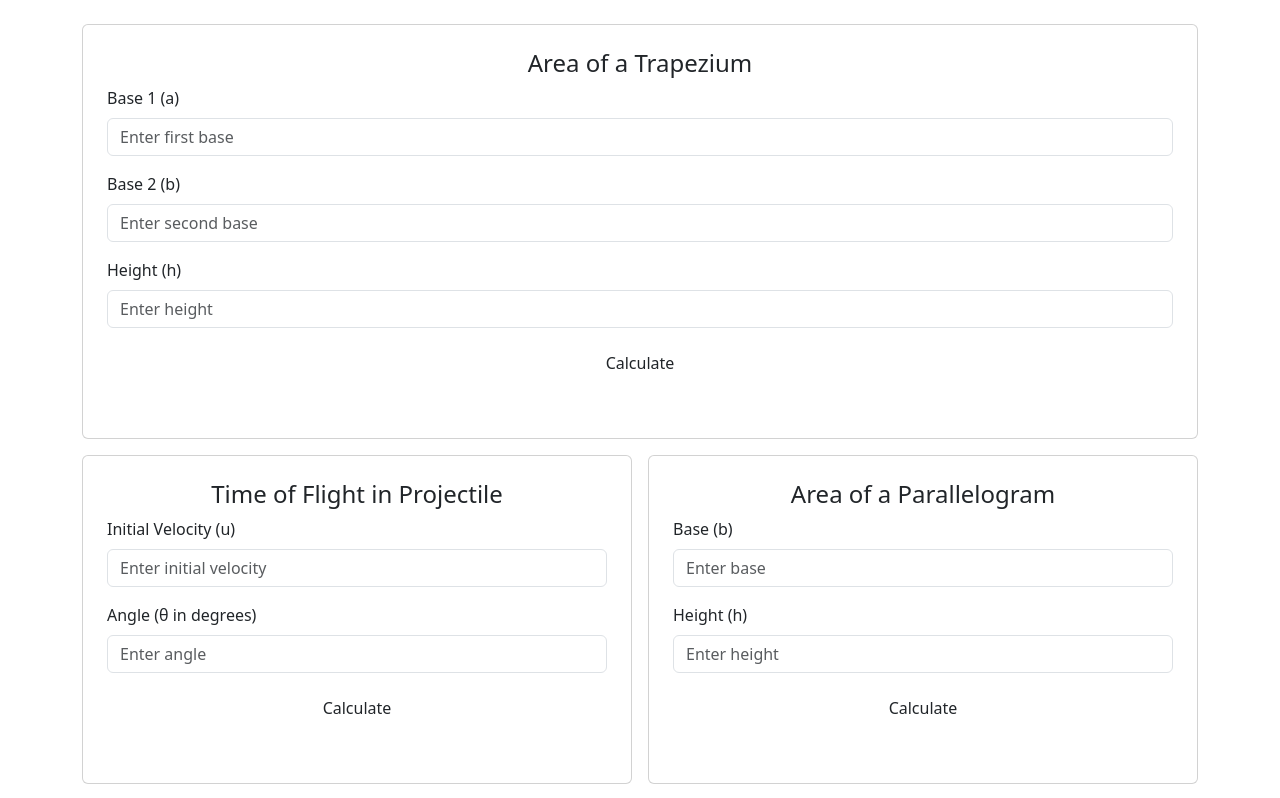
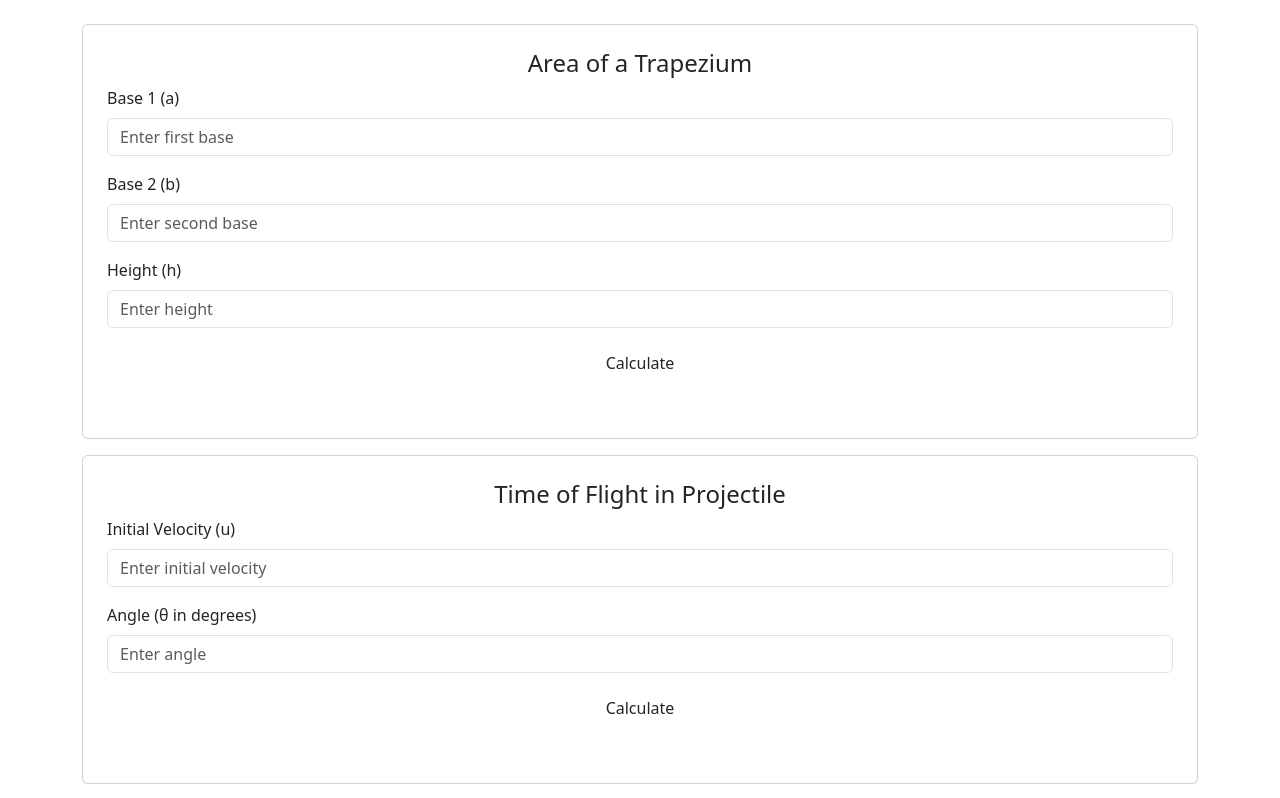
Before and after one commit to yeahm55/areacalc, a plain HTML site: page index.html in a window 1280 px wide. Shown: the part 110-908 px from the top of the page. Drawn offline with nearby package versions, Linux system fonts and the light colour scheme.

Commit message:
Fix HTML formatting issues

```diff
--- a/index.html
+++ b/index.html
@@ -36,7 +36,7 @@
       </div>
 
 
-      <div class="col-md-6">
+      <div class="col-lg-12 col-md-12 col-sm-6">
         <div class="card p-4">
           <h4 class="text-center text-dark">Time of Flight in Projectile</h4>
           <div class="mb-3">
@@ -54,7 +54,7 @@
       </div>
 
 
-      <div class="col-md-6">
+      <div class="col-lg-12 col-md-12 col-sm-6">
         <div class="card p-4">
           <h4 class="text-center text-dark">Area of a Parallelogram</h4>
           <div class="mb-3">
```
